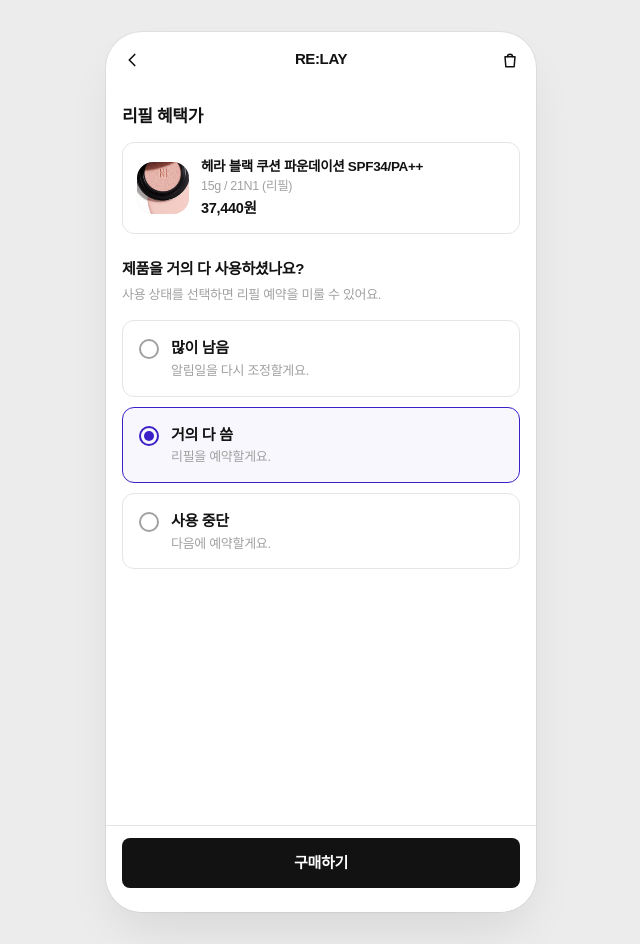
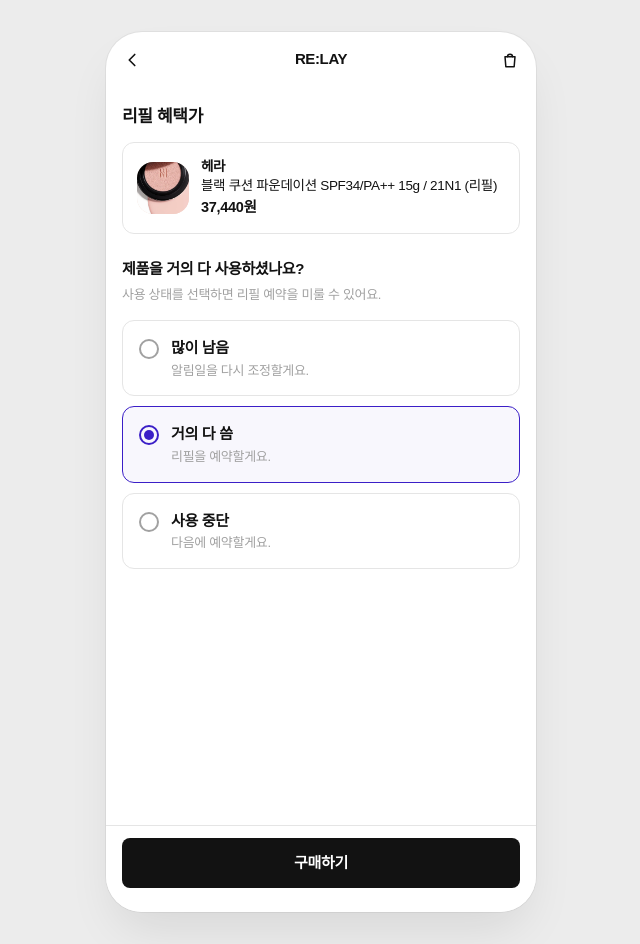
Before and after one commit to clae-dev/relay, a Next.js app: page /my/refills/sub-hera/check in a window 1280 px wide. Shown: the whole page, without its empty margins (319-959 px from the left). Built offline with nearby package versions, Linux system fonts and the light colour scheme; a web font is replaced by a local one.

Commit message:
결제하기/사용확인 화면 상품 정보 텍스트 레이아웃을 원본 스크린샷에 맞게 수정
브랜드명을 별도 줄로 분리하고 상품명/옵션을 일반 굵기 텍스트로 통일

```diff
--- a/src/app/checkout/page.tsx
+++ b/src/app/checkout/page.tsx
@@ -184,11 +184,10 @@
     <div className="flex items-center gap-3">
       <ProductThumb tone={tone} size={52} />
       <div className="flex-1">
-        <p className="text-[13.5px] font-bold text-ink">
-          {brand} {name}
-        </p>
+        <p className="text-[13.5px] font-bold text-ink">{brand}</p>
+        <p className="text-[13.5px] text-ink">{name}</p>
         {option && (
-          <p className="text-[12.5px] text-ink-faint">{option} · 1개</p>
+          <p className="text-[12.5px] text-ink-faint">{option} | 1개</p>
         )}
         {typeof price === "number" ? (
           <p className="mt-0.5 text-[14px] font-bold text-ink">
--- a/src/app/my/refills/[id]/check/page.tsx
+++ b/src/app/my/refills/[id]/check/page.tsx
@@ -58,10 +58,10 @@
           <ProductThumb tone={product.tone} size={52} />
           <div>
             <p className="text-[13.5px] font-bold text-ink">
-              {product.brand} {product.name}
+              {product.brand}
             </p>
-            <p className="text-[12.5px] text-ink-faint">
-              {product.option} (리필)
+            <p className="text-[13.5px] text-ink leading-snug">
+              {product.name} {product.option} (리필)
             </p>
             <p className="mt-0.5 text-[14.5px] font-bold text-ink">
               {formatWon(product.refillPrice)}
```
